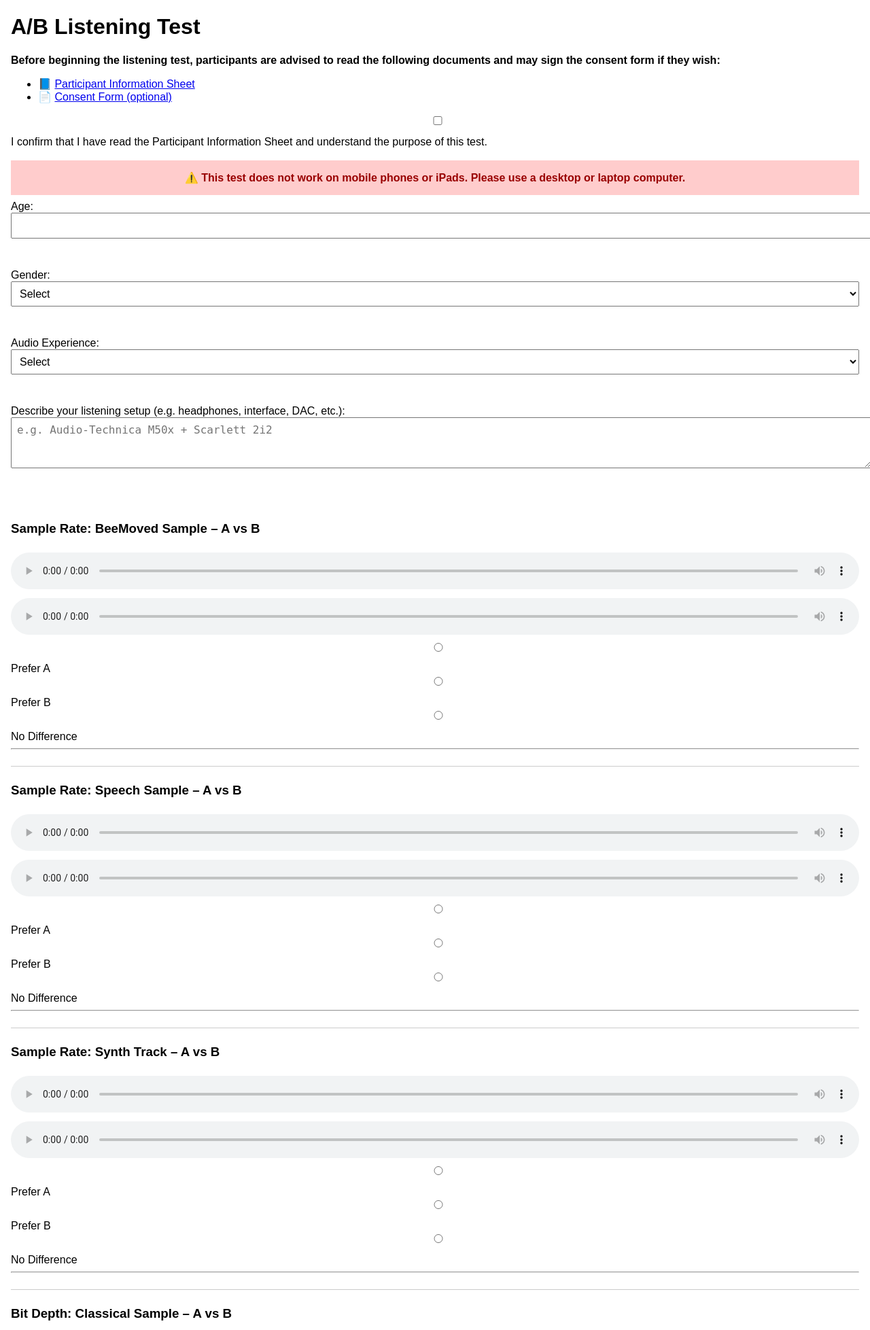
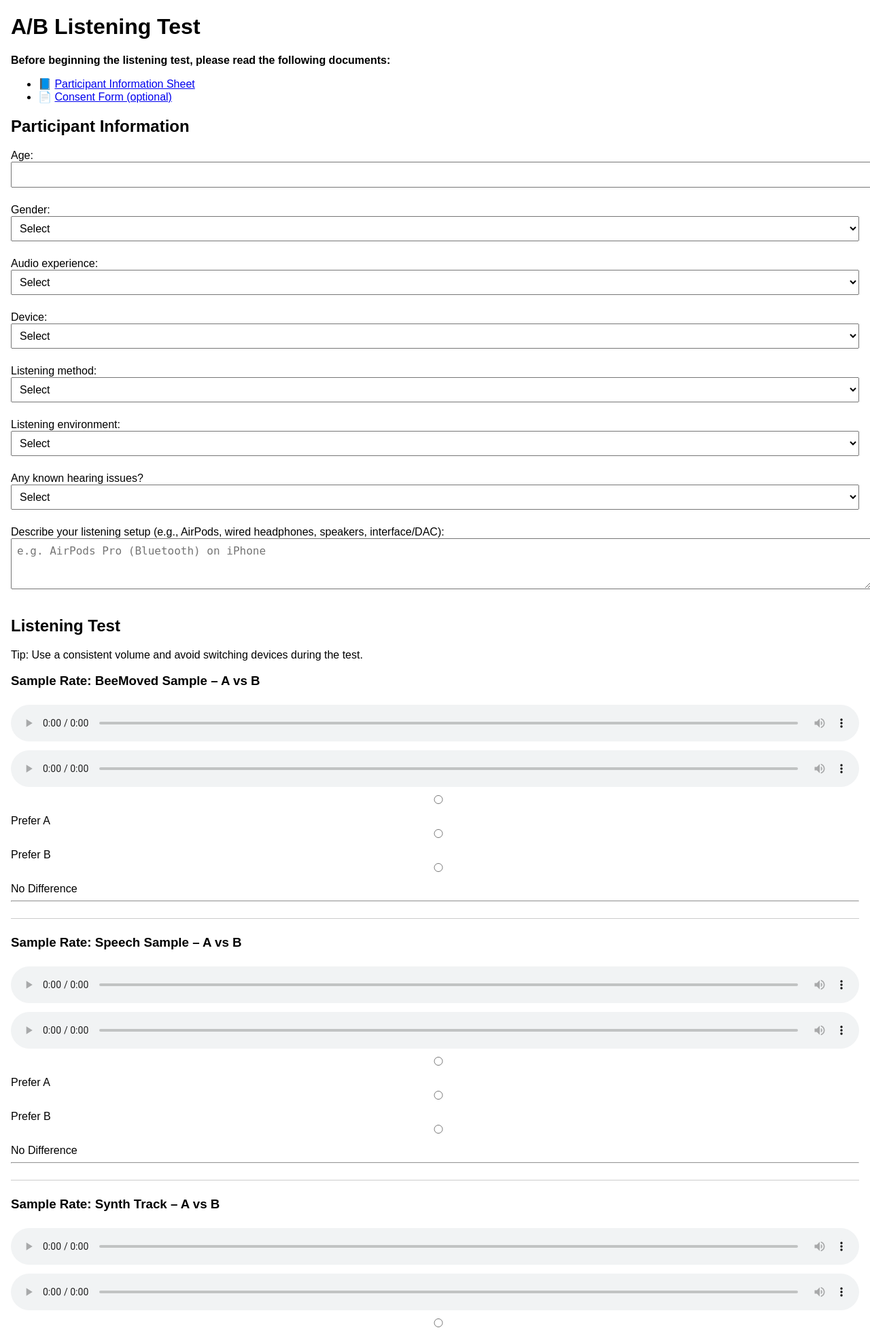
Before and after one commit to Venturah/ab-listening-test-UHI, a Flask app: page / in a window 1280 px wide. Shown: the top 1957 px of the page at 68% size. Run offline with Flask 2, Linux system fonts and the light colour scheme.

Commit message:
Update index.html

```diff
--- a/templates/index.html
+++ b/templates/index.html
@@ -2,66 +2,142 @@
 <html lang="en">
 <head>
   <meta charset="UTF-8">
+  <meta name="viewport" content="width=device-width, initial-scale=1">
   <title>A/B Listening Test</title>
   <link rel="stylesheet" href="/static/style.css">
 </head>
 <body>
+  <main class="page">
+    <header class="header">
       <h1>A/B Listening Test</h1>
+
       <div class="info-links">
-  <p><strong>Before beginning the listening test, participants are advised to read the following documents and may sign the consent form if they wish:</strong></p>
+        <p><strong>Before beginning the listening test, please read the following documents:</strong></p>
         <ul>
           <li>
-      📘 <a href="https://dl.dropboxusercontent.com/scl/fi/e7i4985wuf1ox88c1i491/UHI-Research-Ethics-Iain-McClosky.pdf?rlkey=j0khxijgncezam9jywaeevlmc&dl=0" target="_blank">
+            📘
+            <a
+              href="https://dl.dropboxusercontent.com/scl/fi/e7i4985wuf1ox88c1i491/UHI-Research-Ethics-Iain-McClosky.pdf?rlkey=j0khxijgncezam9jywaeevlmc&dl=0"
+              target="_blank"
+              rel="noopener"
+            >
               Participant Information Sheet
             </a>
           </li>
           <li>
-      📄 <a href="https://dl.dropboxusercontent.com/scl/fi/4uc8sh213d6u6575c3k28/CONSENT-FORM-12007248-IAIN-MCCLOSKY.pdf?rlkey=oaxlfo7hg3r13vki2c2ijalsw&dl=0" target="_blank">
+            📄
+            <a
+              href="https://dl.dropboxusercontent.com/scl/fi/4uc8sh213d6u6575c3k28/CONSENT-FORM-12007248-IAIN-MCCLOSKY.pdf?rlkey=oaxlfo7hg3r13vki2c2ijalsw&dl=0"
+              target="_blank"
+              rel="noopener"
+            >
               Consent Form (optional)
             </a>
           </li>
         </ul>
-<div class="consent-confirmation">
-  <label>
-    <input type="checkbox" name="consent_read" required>
-    I confirm that I have read the Participant Information Sheet and understand the purpose of this test.
-  </label>
       </div>
+    </header>
 
-
-<br>
-
-<div id="mobile-warning" style="background-color: #ffcccc; color: #990000; padding: 1rem; text-align: center; font-weight: bold;">
-  ⚠️ This test does not work on mobile phones or iPads. Please use a desktop or laptop computer.
-</div>
+    <section class="form-section">
+      <h2>Participant Information</h2>
 
       <form id="demographicForm">
-    <label>Age: <input type="number" name="age" required></label><br>
-    <label>Gender:
+        <label>
+          Age:
+          <input type="number" name="age" min="16" max="99" inputmode="numeric" required>
+        </label>
+
+        <label>
+          Gender:
           <select name="gender" required>
             <option value="">Select</option>
             <option>Male</option>
             <option>Female</option>
             <option>Other</option>
+            <option>Prefer not to say</option>
           </select>
-    </label><br>
-      <label>Audio Experience:
+        </label>
+
+        <label>
+          Audio experience:
           <select name="experience" required>
             <option value="">Select</option>
             <option>None</option>
             <option>Hobbyist</option>
+            <option>Student</option>
             <option>Professional</option>
           </select>
-      </label><br>
-      <label>Describe your listening setup (e.g. headphones, interface, DAC, etc.):<br>
-        <textarea name="setup" rows="3" cols="50" placeholder="e.g. Audio-Technica M50x + Scarlett 2i2" required></textarea>
-      </label><br><br>
+        </label>
+
+        <label>
+          Device:
+          <select name="device" required>
+            <option value="">Select</option>
+            <option>iPhone</option>
+            <option>Android phone</option>
+            <option>Windows laptop/desktop</option>
+            <option>Mac</option>
+            <option>Other</option>
+          </select>
+        </label>
+
+        <label>
+          Listening method:
+          <select name="output" required>
+            <option value="">Select</option>
+            <option>Bluetooth earbuds/headphones (e.g., AirPods)</option>
+            <option>Wired headphones</option>
+            <option>Built-in speakers</option>
+            <option>Audio interface / DAC</option>
+          </select>
+        </label>
+
+        <label>
+          Listening environment:
+          <select name="environment" required>
+            <option value="">Select</option>
+            <option>Quiet room</option>
+            <option>Some background noise</option>
+            <option>Noisy environment</option>
+          </select>
+        </label>
+
+        <label>
+          Any known hearing issues?
+          <select name="hearing" required>
+            <option value="">Select</option>
+            <option>No</option>
+            <option>Yes</option>
+            <option>Prefer not to say</option>
+          </select>
+        </label>
+
+        <label>
+          Describe your listening setup (e.g., AirPods, wired headphones, speakers, interface/DAC):
+          <textarea
+            name="setup"
+            rows="3"
+            placeholder="e.g. AirPods Pro (Bluetooth) on iPhone"
+            required
+          ></textarea>
+        </label>
       </form>
+    </section>
+
+    <section class="test-section">
+      <h2>Listening Test</h2>
+      <p class="hint">Tip: Use a consistent volume and avoid switching devices during the test.</p>
 
       <div id="testContainer"></div>
-  <button onclick="submitResults()">Submit Test</button>
+
+      <div class="submit-row">
+        <button type="button" id="submitBtn" onclick="submitResults()">Submit Test</button>
+      </div>
+    </section>
+  </main>
 
   <script src="/static/main.js"></script>
 </body>
 </html>
+
 <!-- your index.html will go here -->
```
Lines whose indentation alone changed are shown as unchanged.
